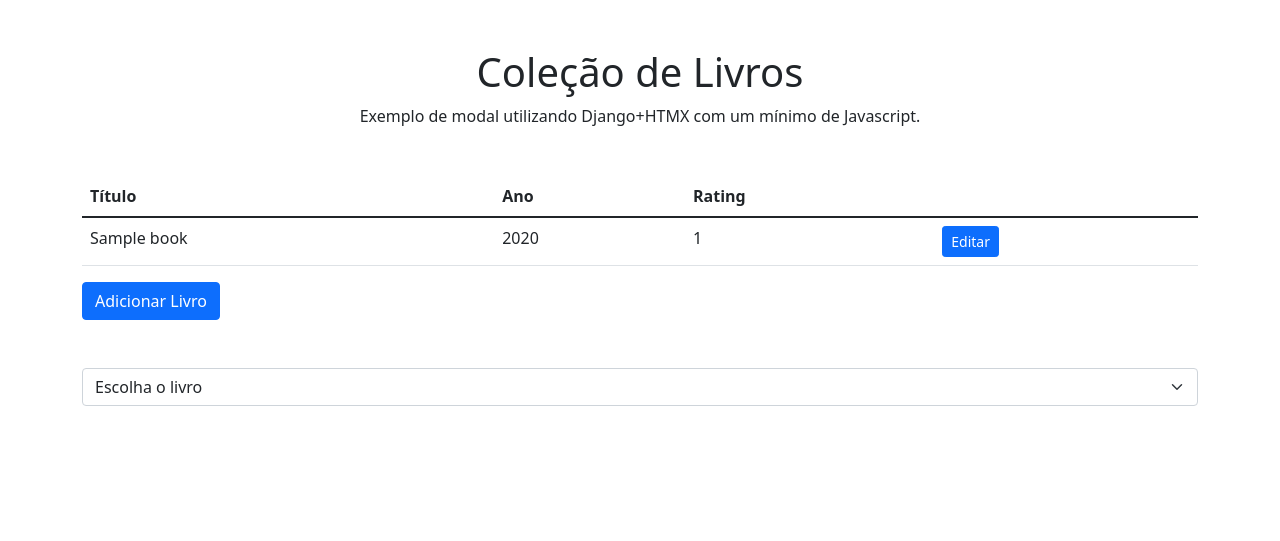
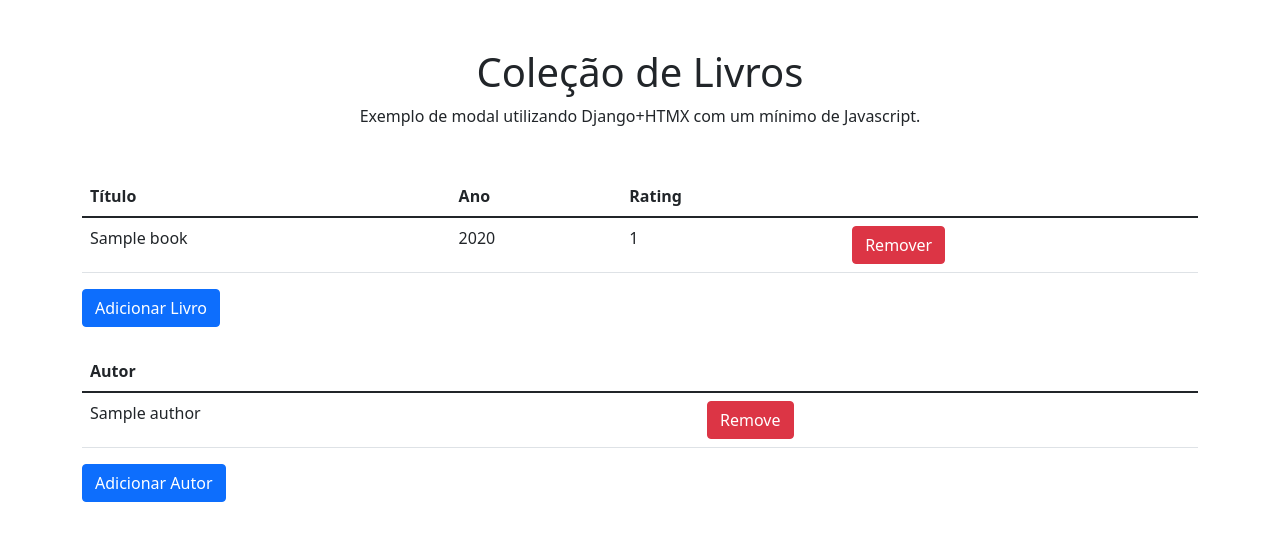
Before and after one commit to miguelzamberlan/formmodal, a Django app: page / in a window 1280 px wide. Shown: the top 541 px of the page. Run offline with Django 4.2, Linux system fonts and the light colour scheme; tables that the repository leaves empty hold one stand-in row (values such as "Sample post"); some libraries are stand-ins or nearby versions.

Commit message:
Cadastro do livro esta com o select de autor que deve ser preenchido

```diff
--- /dev/null
+++ b/app/templates/author_list.html
@@ -0,0 +1,9 @@
+{% for author in authors %}
+<tr id="book-{{ author.pk }}" class="book-row">
+  <td>{{ author.name }}</td>
+  <td>
+{#    <a class="btn btn-danger" href="{% url 'remove_author' author.pk %}">Remover</a>#}
+      <button type="button" class="btn btn-danger"  hx-get="{% url 'remove_author' pk=author.pk %}" hx-confirm="Confirma exclusão?">Remove</button>
+  </td>
+</tr>
+{% endfor %}
--- /dev/null
+++ b/app/templates/author_select.html
@@ -0,0 +1,4 @@
+    <option {% if selecionado == 0 %} selected {% endif %}>Escolha o autor</option>
+    {% for author in authors %}
+        <option value="{{ author.id }}">{{ author.name }}</option>
+    {% endfor %}
--- a/app/templates/book_list.html
+++ b/app/templates/book_list.html
@@ -4,7 +4,7 @@
   <td>{{ book.year }}</td>
   <td>{{ book.rating }}</td>
   <td>
-    <button class="btn btn-primary btn-sm" hx-get="{% url 'edit_book' pk=book.pk %}" hx-target="#dialog">Editar</button>
+    <a class="btn btn-danger" href="{% url 'remove_book' book.pk %}">Remover</a>
   </td>
 </tr>
 {% endfor %}
--- a/app/templates/index.html
+++ b/app/templates/index.html
@@ -10,6 +10,14 @@
     <link rel="stylesheet" href="https://cdn.jsdelivr.net/npm/bootstrap@5.1.3/dist/css/bootstrap.min.css" />
 
     <title>My Movie Collection</title>
+
+      <style>
+          tr.htmx-swapping td {
+              opacity: 0;
+              transition: opacity 1s ease-out;
+            }
+      </style>
+
   </head>
   <body>
     <div class="container">
@@ -34,16 +42,30 @@
           </tr>
         </tbody>
       </table>
-      <button hx-get="{% url 'add_book' %}" hx-target="#dialog" class="btn btn-primary">
-        Adicionar Livro
+
+        <a href="{% url 'add_book' %}" class="btn btn-primary">Adicionar Livro</a>
+
+        <table class="table mt-4">
+        <thead>
+          <tr>
+            <th>Autor</th>
+            <th></th>
+          </tr>
+        </thead>
+        <tbody hx-trigger="load, authorListChanged from:body" hx-get="{% url 'author_list' %}" hx-target="this">
+          <tr>
+            <td class="spinner-border" role="status">
+              <span class="visually-hidden">carregando...</span>
+            </td>
+          </tr>
+        </tbody>
+      </table>
+      <button hx-get="{% url 'add_author' %}" hx-target="#dialog" class="btn btn-primary">
+        Adicionar Autor
       </button>
     </div>
 
-    <div class="container mt-5" hx-trigger="load, selectChanged from:body" hx-get="{% url 'book_select' selecionado %}" hx-target="this">
-    <!-- Select vai aqui -->
-    </div>
-
-    <!-- Placeholder for the modal -->
+   <!-- Placeholder for the modal -->
     <div id="modal" class="modal fade">
       <div id="dialog" class="modal-dialog" hx-target="this"></div>
     </div>
--- a/app/urls.py
+++ b/app/urls.py
@@ -4,8 +4,12 @@ from . import views
 urlpatterns = [
     path('', views.index, name='index'),
     path('books', views.book_list, name='book_list'),
-    path('booksselect/<int:id>/', views.book_select, name='book_select'),
-    path('books/add', views.add_book, name='add_book'),
-    path('books/<int:pk>/remove', views.remove_book, name='remove_book'),
-    path('books/<int:pk>/edit', views.edit_book, name='edit_book'),
+    path('books/add/', views.add_book, name='add_book'),
+    path('books/<int:pk>/remove/', views.remove_book, name='remove_book'),
+    path('books/<int:pk>/edit/', views.edit_book, name='edit_book'),
+
+    path('author', views.author_list, name='author_list'),
+    path('author/add/', views.add_author, name='add_author'),
+    path('author_select/', views.author_select, name='author_select'),
+    path('author/<int:pk>/remove/', views.remove_author, name='remove_author'),
     ]
--- a/app/views.py
+++ b/app/views.py
@@ -2,16 +2,17 @@ import json
 from time import sleep
 
 from django.http import HttpResponse
-from django.shortcuts import render, get_object_or_404
-from django.views.decorators.http import require_POST
+from django.shortcuts import render, get_object_or_404, redirect
+from django.views.decorators.http import require_POST, require_GET
 
-from app.forms import BookForm
-from app.models import Book
+from app.forms import BookForm, AuthorForm
+from app.models import Book, Author
 
 
 # Create your views here.
 def index(request):
-    return render(request, 'index.html', {'selecionado': 0})
+    authors = Author.objects.all()
+    return render(request, 'index.html', {'authors': authors})
 
 
 def book_list(request):
@@ -20,10 +21,14 @@ def book_list(request):
     })
 
 
-def book_select(request, id):
-    return render(request, 'book_select.html', {
-        'books': Book.objects.all(),
-        'selecionado': id,
+def author_list(request):
+    return render(request, 'author_list.html', {
+        'authors': Author.objects.all(),
+    })
+
+def author_select(request):
+    return render(request, 'author_select.html', {
+        'authors': Author.objects.all(),
     })
 
 
@@ -31,20 +36,33 @@ def add_book(request):
     if request.method == "POST":
         form = BookForm(request.POST)
         if form.is_valid():
-            book = form.save()
+            form.save()
+            return redirect('index')
+    else:
+        form = BookForm()
+
+    return render(request, 'book_form.html', {
+        'form': form,
+    })
+
+
+def add_author(request):
+    if request.method == "POST":
+        form = AuthorForm(request.POST)
+        if form.is_valid():
+            author = form.save()
             return HttpResponse(
                 status=204,
                 headers={
                     'HX-Trigger': json.dumps({
-                        "bookListChanged": None,
-                        "selectChanged": None,
-                        "showMessage": f"{book.title} adicionado."
+                        "authorListChanged": None,
+                        "showMessage": f"{author.name} adicionado."
                     })
                 })
     else:
-        form = BookForm()
+        form = AuthorForm()
 
-    return render(request, 'book_form.html', {
+    return render(request, 'author_form.html', {
         'form': form,
     })
 
@@ -73,16 +91,29 @@ def edit_book(request, pk):
     })
 
 
-@ require_POST
 def remove_book(request, pk):
     movie = get_object_or_404(Book, pk=pk)
     movie.delete()
+    return redirect('index')
+    # return HttpResponse(
+    #     status=204,
+    #     headers={
+    #         'HX-Trigger': json.dumps({
+    #             "bookListChanged": None,
+    #             "selectChanged": None,
+    #             "showMessage": f"{movie.title} removido."
+    #         })
+    #     })
+
+@require_GET
+def remove_author(request, pk):
+    author = get_object_or_404(Author, pk=pk)
+    author.delete()
     return HttpResponse(
         status=204,
         headers={
             'HX-Trigger': json.dumps({
-                "bookListChanged": None,
-                "selectChanged": None,
-                "showMessage": f"{movie.title} removido."
+                "authorListChanged": None,
+                "showMessage": f"{author.name} removido."
             })
         })
--- a/formmodal/settings.py
+++ b/formmodal/settings.py
@@ -38,6 +38,7 @@ INSTALLED_APPS = [
     'django.contrib.messages',
     'django.contrib.staticfiles',
     'app',
+    'widget_tweaks',
 ]
 
 MIDDLEWARE = [
```
Also changed, not shown: app/forms.py (+7 -1 lines), app/templates/author_form.html (added, +25 -0 lines), app/templates/book_form.html (+80 -10 lines).
